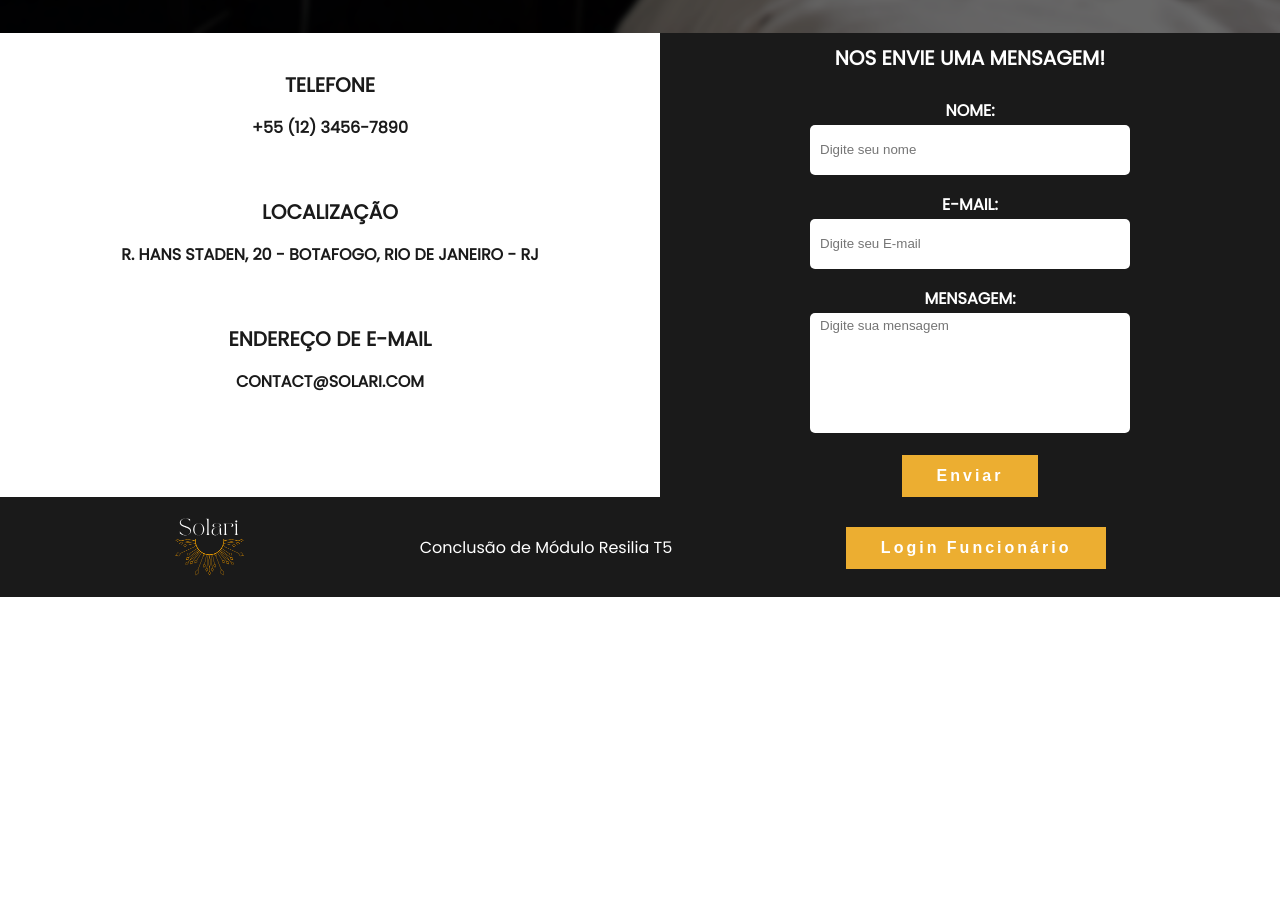
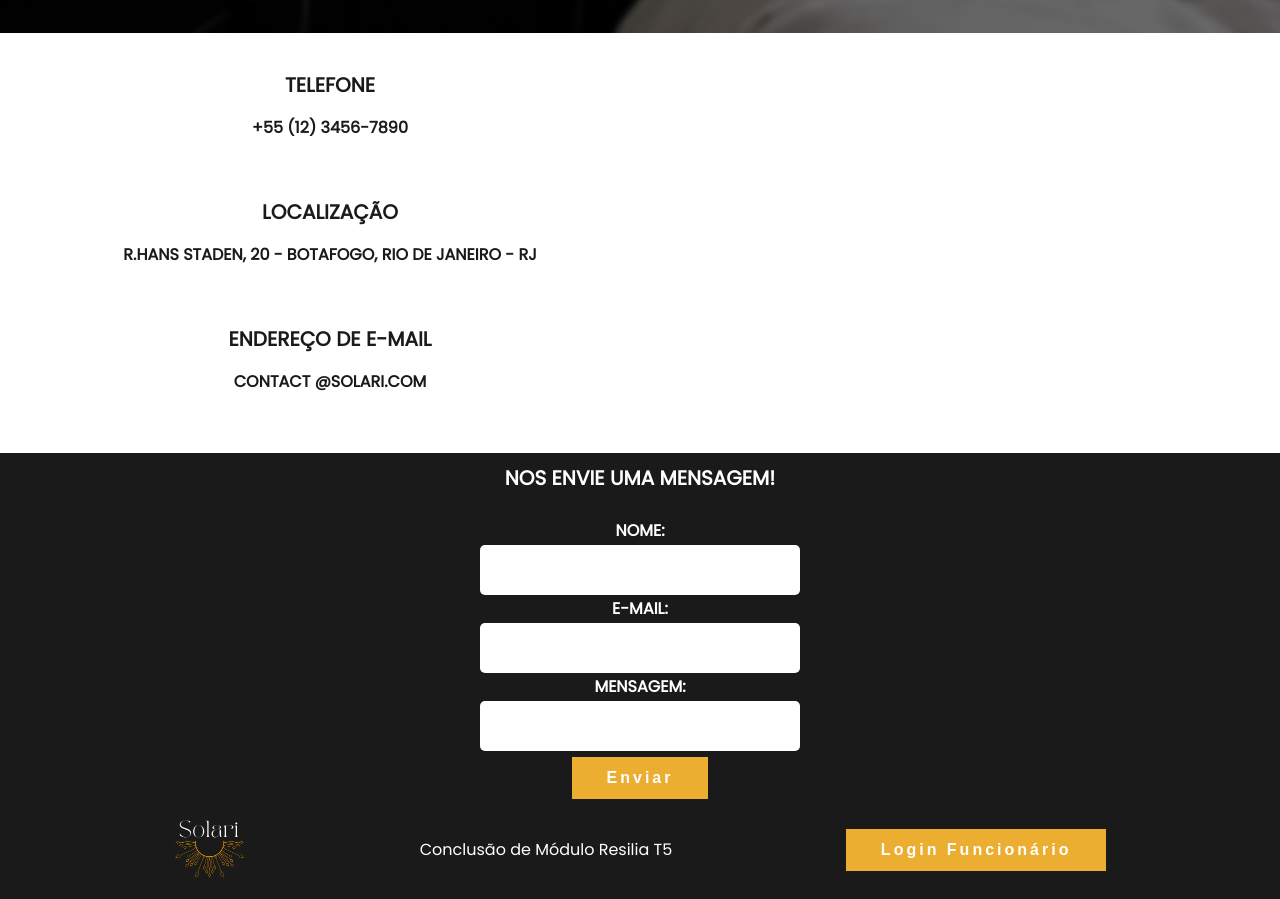
Before and after one commit to GustavoFrez/projeto-m5-hotel-api-react-, a React (Create React App) app: page /Contato in a window 1280 px wide. Shown: the part 260-1159 px from the top of the page. Before the commit the page ends 857 px from the top, so only its background shows below. Built offline with nearby package versions, Linux system fonts and the light colour scheme.

Commit message:
contato atualizado

```diff
--- a/src/App.js
+++ b/src/App.js
@@ -7,7 +7,7 @@ import Quarto from './Components/Quartos/Index';
 import Footer from './Components/Footer/Index';
 import LoginFuncionario from './Components/LoginFuncionario/Index';
 import AdminScreen from './Components/AdminScreen/Index';
-import Contato from './Components/Contato/Index';
+import Contato from './Components/Contato/Index2';
 
 function App() {
   return (
--- a/src/Components/Button/Index.jsx
+++ b/src/Components/Button/Index.jsx
@@ -1,9 +1,11 @@
 import React from 'react';
 import './Button.module.css';
-const Button = (props) => {
+const Button = ({onClick = () => {}, children}) => {
+
+
   return (
     <div>
-      <button>{props.children}</button>
+      <button type="submit" onClick={() => onClick()}>{children}</button>
     </div>
   );
 };
--- a/src/Components/Contato/Index.jsx
+++ b/src/Components/Contato/Index.jsx
@@ -1,12 +1,22 @@
-import React from 'react';
+import React, { useState } from 'react';
 import Styles from './Contato.module.css';
 import Button from '../Button/Index';
 import { Formik, Field, Form } from 'formik';
 import schema from './schema';
 
 const Contato = () => {
-  function onSubmit(values, actions) {
+
+  const [nome, setNome] = useState('')
+
+  function onClick(values) {
     console.log('SUBMIT', values);
+    console.log("Clicado")
+
+  }
+
+  const handleNome = (e) => {
+    console.log(e.target.value)
+    setNome(e.target.value)
   }
 
   return (
@@ -32,16 +42,18 @@ const Contato = () => {
         <div className={Styles.endereco}>
           <Formik
             validationSchema={schema}
-            onSubmit={onSubmit}
+            // onSubmit={onSubmit}
             initialValues={{
               name: '',
               email: '',
               mensagem: '',
             }}
             render={({ values, errors, touched, isValid }) => (
+
               <Form className={Styles.formContato}>
                 <spam className={Styles.msgContato}>
                   Nos envie uma mensagem!
+                  {console.log(isValid)}
                 </spam>
                 <label> Nome: </label>
                 <Field
@@ -49,6 +61,8 @@ const Contato = () => {
                   name="name"
                   placeholder="Digite seu nome"
                   className={Styles.inputContato}
+                  onChange={handleNome}
+                  value={nome}
                 />
                 {errors.name && touched.name && (
                   <span className={Styles.erro}>{errors.name}</span>
@@ -76,7 +90,9 @@ const Contato = () => {
                   <span className={Styles.erro}>{errors.mensagem}</span>
                 )}
                 <br></br>
-                <Button type="submit" disabled={!isValid}>
+
+                <Button disabled={isValid} onClick={(e) => onClick(e)}>
+
                   Enviar
                 </Button>
               </Form>
--- /dev/null
+++ b/src/Components/Contato/Index2.jsx
@@ -0,0 +1,153 @@
+import React, { useState } from 'react';
+import Styles from './Contato.module.css';
+import { Formik } from 'formik';
+
+
+const Contato2 = () => {
+
+    const [nome, setNome] = useState('')
+
+    const onClick = () => {
+
+        console.log('SUBMIT');
+        console.log("Clicado")
+
+    }
+
+    const handleNome = (e) => {
+        console.log(e.target.value)
+        setNome(e.target.value)
+    }
+
+    const enviaEmail = async (object) => {
+
+        const { nome, email, mensagem } = object
+
+        const Email = {
+            texto: mensagem,
+            cliente: nome,
+            email: email
+        }
+
+        let post = {
+            method: "POST",
+            headers: new Headers({
+                'Content-Type': 'application/json',
+                'Accept': 'application/json'
+            }),
+            body: JSON.stringify(Email)
+        };
+
+        let url = 'https://resiliamailservice.herokuapp.com/sendmail'
+
+       const json = await fetch(url, post)
+
+        console.log(json, Email)
+
+    }
+
+
+
+    return (
+
+        <main>
+            <section className={Styles.backgroundTopo}>
+                <h2>Contato</h2>
+            </section>
+            <div className={Styles.backgroundContato}>
+                <div className={Styles.contato}>
+                    <div>
+                        <h2 className={Styles.titulo}>Telefone</h2>
+                        <h2>+55 (12) 3456-7890</h2>
+                    </div>
+                    <div>
+                        <h2 className={Styles.titulo}>Localização</h2>
+                        <h2>R.Hans Staden, 20 - Botafogo, Rio de Janeiro - RJ</h2>
+                    </div>
+                    <div>
+                        <h2 className={Styles.titulo}>Endereço de E-mail</h2>
+                        <h2>contact @solari.com</h2>
+                    </div>
+                </div>
+                <div className={Styles.endereco}></div>
+            </div>
+            <Formik
+                initialValues={{ nome: '', email: '', mensagem: '' }}
+                validate={(values) => {
+                    values.nome = nome
+                    const errors = { }
+                    if (!values.nome) {
+                        errors.nome = 'Required'
+                    } else if (!/^[A-Z0-9._%+-]+@[A-Z0-9.-]+\.[A-Z]{2,}$/i.test(values.email)) {
+                        errors.email = 'Email invalido';
+                    }
+                    return errors
+                }}
+                onSubmit={(values, { setSubmitting }) => {
+                    setTimeout(() => {
+                        console.log(JSON.stringify(values, null, 2));
+                        enviaEmail(values)
+                        setSubmitting(false);
+                    }, 400);
+                }}
+            >
+
+                {({
+                    values,
+                    errors,
+                    touched,
+                    handleChange,
+                    handleBlur,
+                    handleSubmit,
+                    isSubmitting
+
+                }) => (
+                    <form onSubmit={handleSubmit} className={Styles.formContato}>
+                        <spam className={Styles.msgContato}>
+                            Nos envie uma mensagem!
+                        </spam>
+                        <label> Nome: </label>
+                        <input
+                            className={Styles.inputContato}
+                            type="text"
+                            name="Nome"
+                            onChange={handleNome}
+                            onBlur={handleBlur}
+                            value={nome}
+                        />
+                        {errors.nome && touched.nome && errors.nome}
+                        <label> E-mail:</label>
+                        <input
+                            className={Styles.inputContato}
+                            type="email"
+                            name="email"
+                            onChange={handleChange}
+                            onBlur={handleBlur}
+                            value={values.email}
+
+                        />
+                        {errors.email && touched.email && errors.email}
+                        <label>Mensagem:</label>
+                        <input
+                            className={Styles.inputContato}
+                            type="text"
+                            name="mensagem"
+                            onChange={handleChange}
+                            onBlur={handleBlur}
+                            value={values.mensagem}
+                            required
+                        />
+                        {errors.mensagem && touched.mensagem && errors.mensagem}
+                        <button type="submit" onClick={onClick} disabled={isSubmitting}>
+                            Enviar
+                        </button>
+                    </form>
+                )}
+            </Formik>
+        </main >
+
+    );
+
+};
+
+export default Contato2
```
